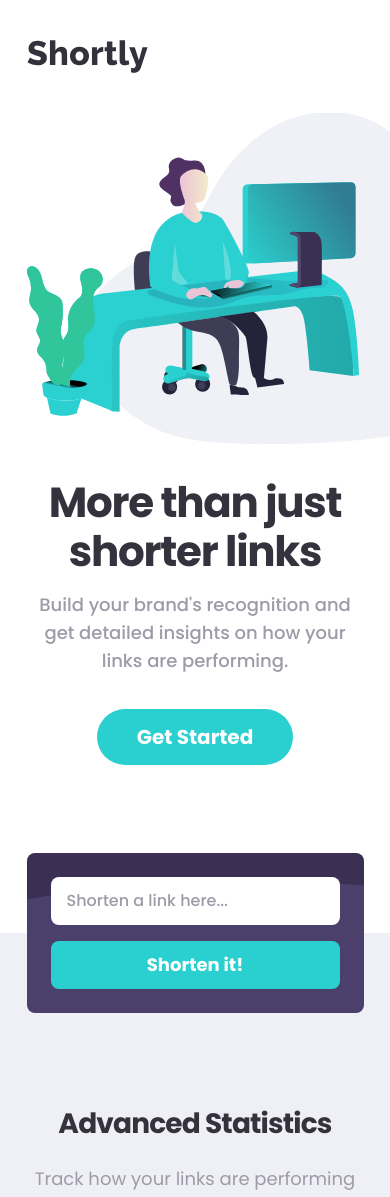
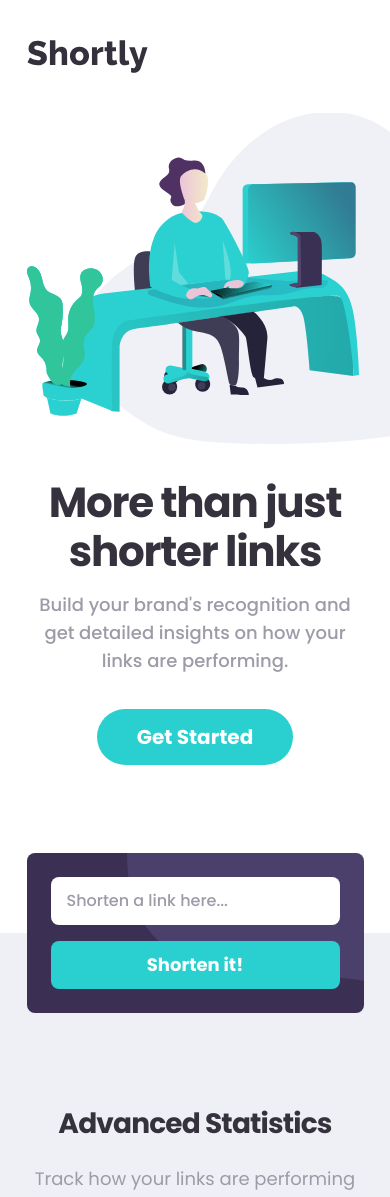
Before and after one commit to anindyoo/fe-mentor-5-shortly, a React (Create React App) app: page / in a window 390 px wide. Shown: the top 1197 px of the page. Built offline with nearby package versions, Linux system fonts and the light colour scheme.

Commit message:
feat: add conditional rendering for link shortener background on mobile screens.

```diff
--- a/src/components/LinkShortener/LinkShortenerForm.jsx
+++ b/src/components/LinkShortener/LinkShortenerForm.jsx
@@ -1,4 +1,7 @@
 import shortenBgDesktop from '../../assets/images/backgrounds/bg-shorten-desktop.svg';
+import shortenBgMobile from '../../assets/images/backgrounds/bg-shorten-mobile.svg';
+import config from '../../config/config';
+import useScreenSize from '../../hooks/useScreenSize';
 
 const LinkShortenerForm = (props) => {
   const {
@@ -7,6 +10,10 @@ const LinkShortenerForm = (props) => {
     isInputError,
     isLoading,
   } = props;
+
+  const screenSize = useScreenSize();
+  const screenWidth = screenSize.width;
+  const breakpoints = config.screenBreakpoints;
 
   const handleOnchange = (event) => {
     handleLinkInputChange(event.target.value);
@@ -27,9 +34,9 @@ const LinkShortenerForm = (props) => {
       w-full
       p-6 lg:px-16 lg:py-[3.25rem]
       rounded-lg
-      bg-primaryDarkViolet"
+      bg-no-repeat bg-right-top bg-primaryDarkViolet"
       style={{
-        backgroundImage: `url(${shortenBgDesktop})`,
+        backgroundImage: `url(${screenWidth >= breakpoints.tablet ? shortenBgDesktop : shortenBgMobile})`,
       }}
     >
       <form
```
